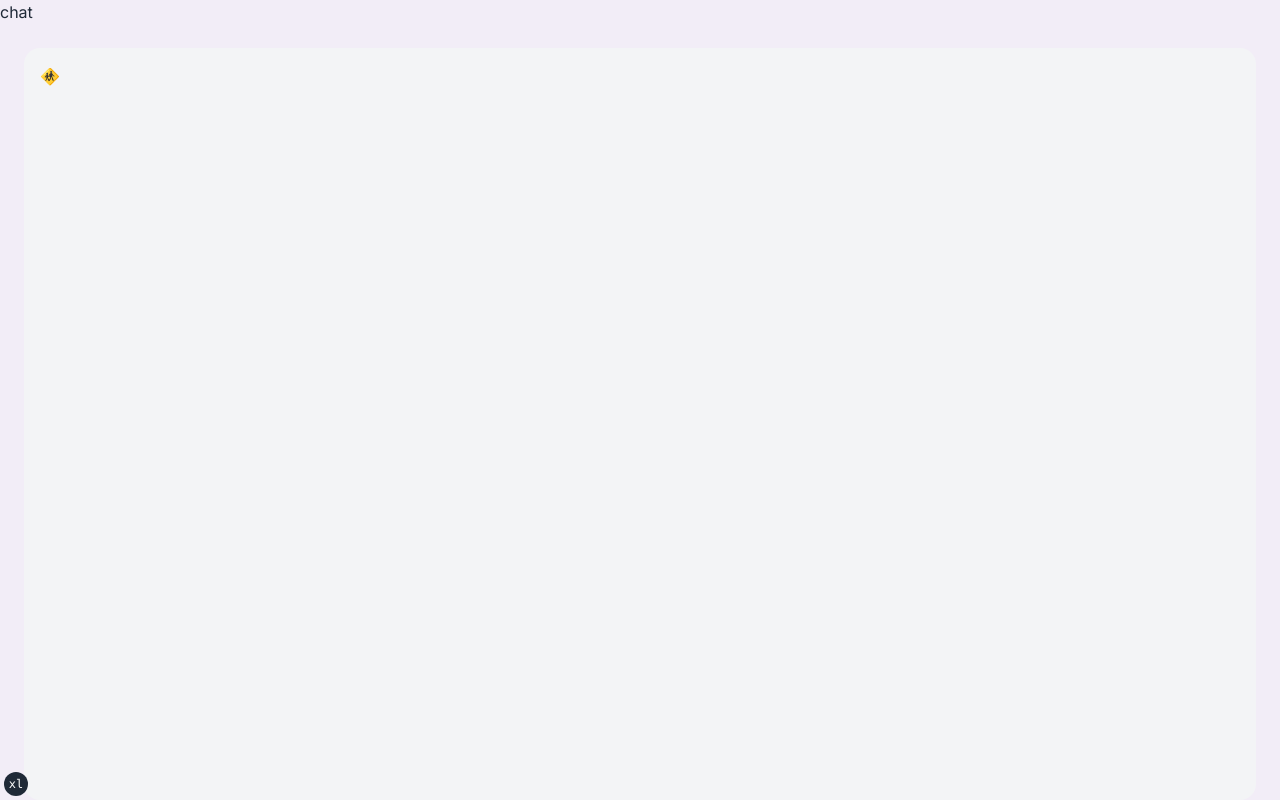
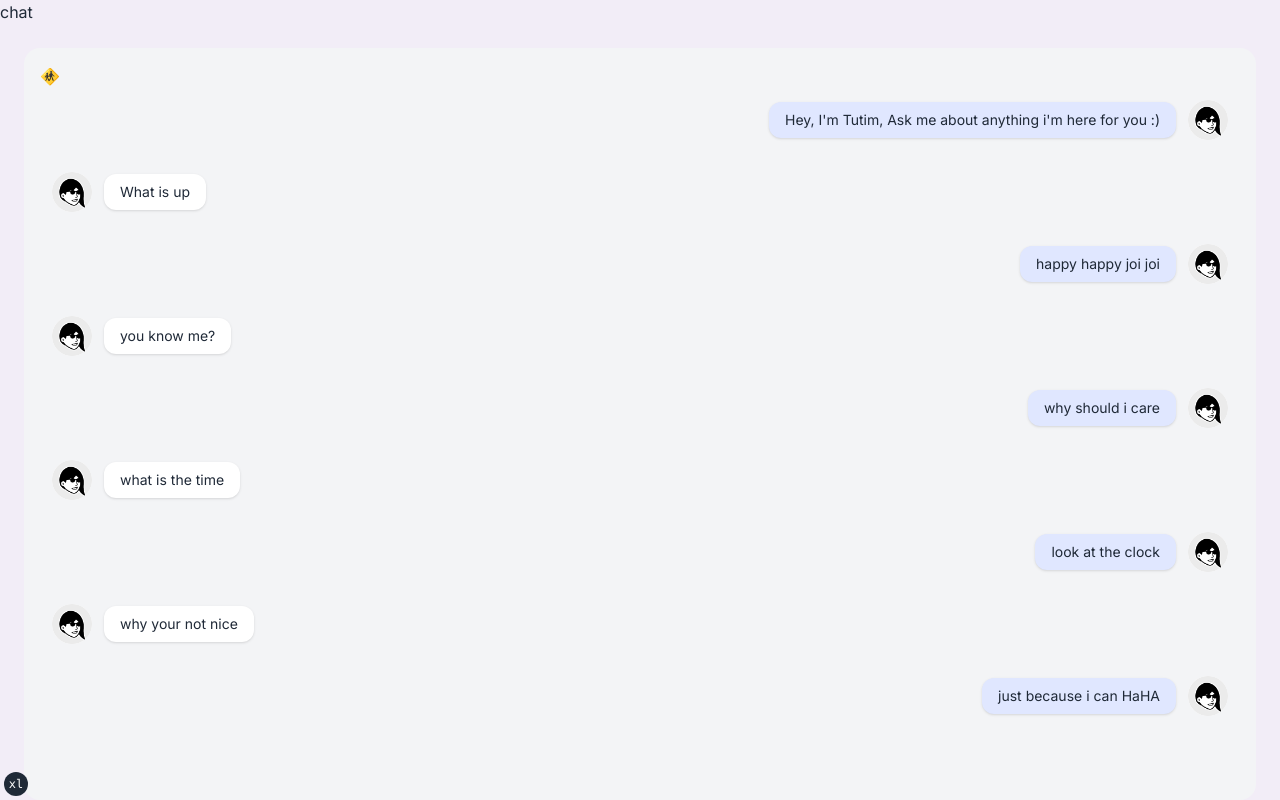
Before and after one commit to eylonmiz/tutim-frontend, a Next.js app in the folder frontend/portal/: page /chatbot in a window 1280 px wide. Built offline with nearby package versions, Linux system fonts and the light colour scheme.

Commit message:
feat(massages display): add main contants chat of massages

```diff
--- /dev/null
+++ b/frontend/portal/app/chatbot/components/Content.tsx
@@ -0,0 +1,28 @@
+import React from "react"
+
+import { botMessage } from "../utils/chat"
+import { isEmpty } from "../utils/isEmpty"
+import BotChatMessage from "./message/BotChatMessage"
+import UserChatMessage from "./message/UserChatMessage"
+
+const Content: React.FC<{ messages: Message[] }> = ({ messages }) => {
+  return (
+    <div className="mb-4 flex h-full flex-col overflow-x-auto">
+      <div className="grid grid-cols-12 gap-y-2">
+        {!isEmpty(messages) ? (
+          messages.map((script) => {
+            return botMessage(script) ? (
+              <BotChatMessage props={script} key={script.id} />
+            ) : (
+              <UserChatMessage props={script} key={script.id} />
+            )
+          })
+        ) : (
+          <></>
+        )}
+      </div>
+    </div>
+  )
+}
+
+export default React.memo(Content)
--- a/frontend/portal/app/chatbot/page.tsx
+++ b/frontend/portal/app/chatbot/page.tsx
@@ -1,12 +1,17 @@
 import React from "react"
 
 import ChatBotContainer from "./components/ChatBotContainer"
+import Content from "./components/Content"
+import { scriptHistory } from "./constants"
 
 function page() {
   return (
     <div className="relative mx-auto h-screen w-full">
       chat
-      <ChatBotContainer>🚸</ChatBotContainer>
+      <ChatBotContainer>
+        🚸
+        <Content messages={scriptHistory} />
+      </ChatBotContainer>
     </div>
   )
 }
--- /dev/null
+++ b/frontend/portal/app/chatbot/utils/chat.ts
@@ -0,0 +1,32 @@
+export const botMessage = (message: Message): boolean =>
+  message.type === "bot" ? true : false
+
+export const userMessage = (message: Message): boolean =>
+  message.type === "user" ? true : false
+
+export const uniqueId = () => {
+  return Math.round(Date.now() * Math.random())
+}
+
+export const createChatMessage = (
+  message: string,
+  type: MessageType,
+  options?: string[]
+) => {
+  return {
+    message,
+    type,
+    options,
+    id: uniqueId(),
+    time: new Date(),
+  } as Message
+}
+
+export const createUserMessage = (message: string) => {
+  return {
+    message,
+    type: "user",
+    id: uniqueId(),
+    time: new Date(),
+  } as Message
+}
--- /dev/null
+++ b/frontend/portal/app/chatbot/utils/isEmpty.ts
@@ -0,0 +1,3 @@
+export const isEmpty = (
+  val: Record<string, unknown> | any[] | null | undefined | string
+) => val == null || val == "" || !(Object.keys(val) || val).length
```
Also changed, not shown: frontend/portal/app/chatbot/README.md.
